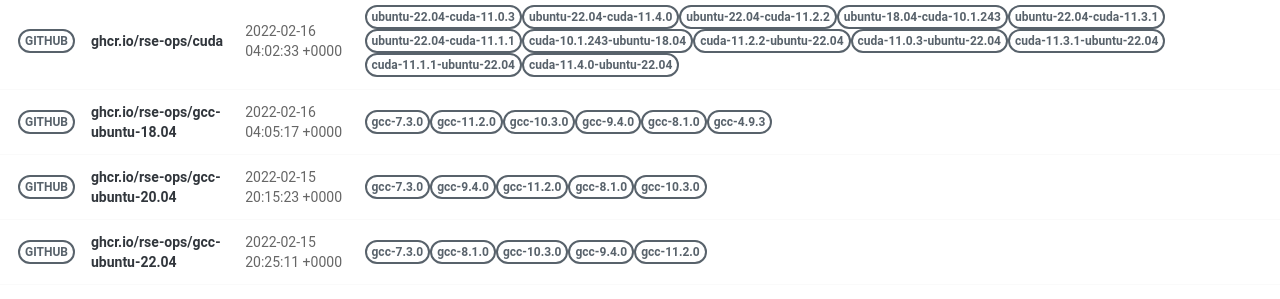
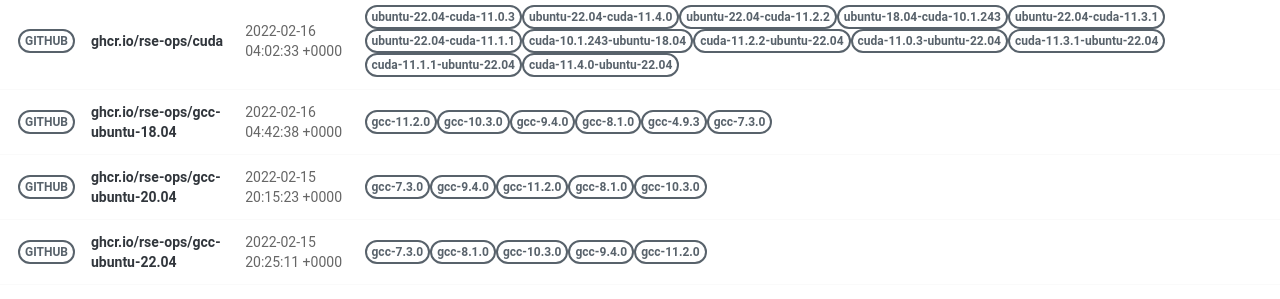
Before and after one commit to rse-ops/docker-images, a Jekyll site: the page built from pages/index.md, in a window 1280 px wide. Shown: the part 502-801 px from the top of the page. Built offline with Jekyll 4.4.1, drawn with Linux system fonts in a browser that asks for light colours; nearby versions of some CDN libraries.

Commit message:
Automated push to update library 2022-02-16

```diff
--- a/_library/ghcr.io-rse-ops-gcc-ubuntu-18.04.md
+++ b/_library/ghcr.io-rse-ops-gcc-ubuntu-18.04.md
@@ -1,14 +1,11 @@
 ---
 layout: container
 name: ghcr.io/rse-ops/gcc-ubuntu-18.04
-updated_at: 2022-02-16 04:05:17.340015
+updated_at: 2022-02-16 04:42:38.798523
 
 
 container_url: https://github.com/orgs/rse-ops/packages/container/package/gcc-ubuntu-18.04
 versions:
- - tag: gcc-7.3.0
-   dockerfile: https://github.com/rse-ops/docker-images/blob/main/ubuntu/gcc/Dockerfile
-   manifest: https://crane.ggcr.dev/manifest/ghcr.io/rse-ops/gcc-ubuntu-18.04:gcc-7.3.0
  - tag: gcc-11.2.0
    dockerfile: https://github.com/rse-ops/docker-images/blob/main/ubuntu/gcc/Dockerfile
    manifest: https://crane.ggcr.dev/manifest/ghcr.io/rse-ops/gcc-ubuntu-18.04:gcc-11.2.0
```
Also changed, not shown: other parts of _library/ghcr.io-rse-ops-gcc-ubuntu-18.04.md (+3 -0 lines).
